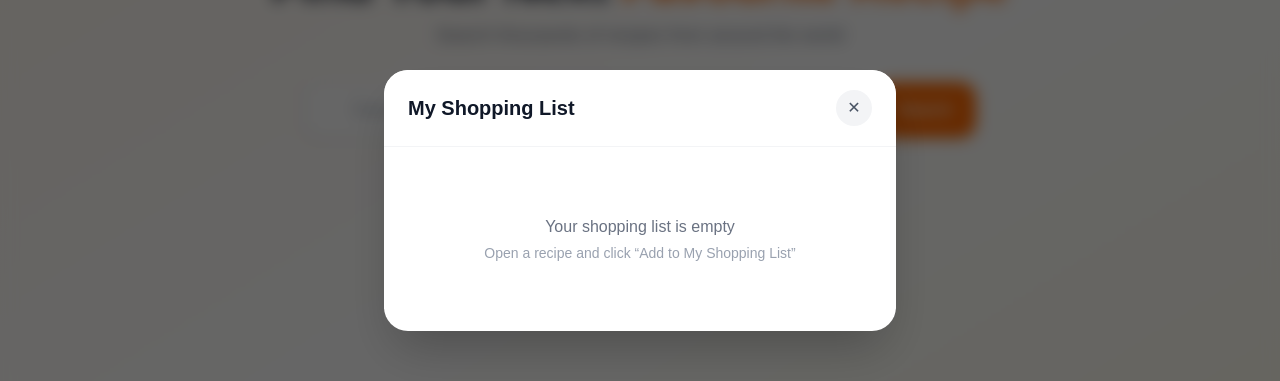
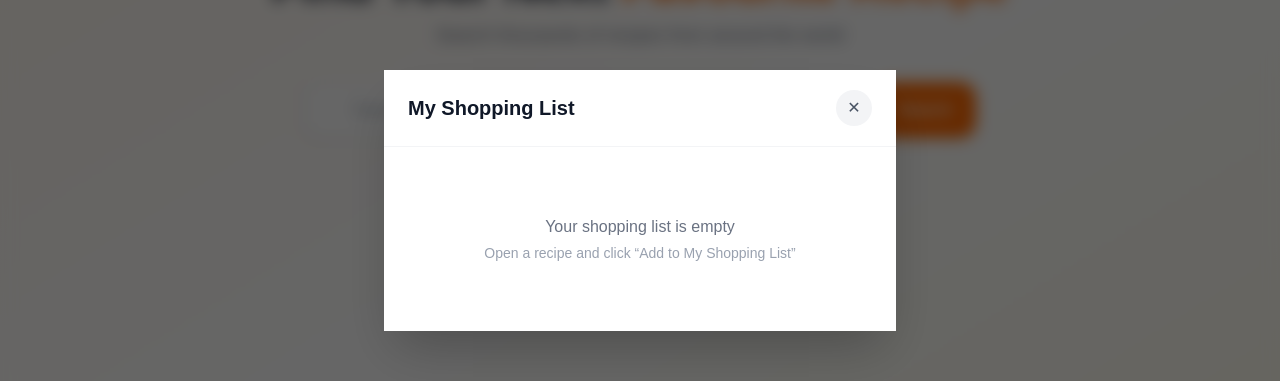
Before and after one commit to EricChiaus/shopping_list, a Next.js app: page / in a window 1280 px wide. Both pictures are taken after a click on the button "View My Shopping List". Shown: the part 200-581 px from the top of the page. Built offline with nearby package versions, Linux system fonts and the light colour scheme.

Commit message:
css polish

```diff
--- a/src/components/RecipeModal.tsx
+++ b/src/components/RecipeModal.tsx
@@ -75,7 +75,7 @@ export default function RecipeModal({ meal, onClose }: RecipeModalProps) {
       onClick={handleOverlayClick}
       className="fixed inset-0 z-50 bg-black/60 backdrop-blur-sm flex items-center justify-center p-4 sm:p-6"
     >
-      <div className="bg-white rounded-3xl shadow-2xl w-full max-w-3xl max-h-[90vh] overflow-y-auto relative">
+      <div className="bg-white shadow-2xl w-full max-w-3xl max-h-[90vh] overflow-y-auto relative">
         {/* Close button */}
         <button
           onClick={onClose}
@@ -86,7 +86,7 @@ export default function RecipeModal({ meal, onClose }: RecipeModalProps) {
         </button>
 
         {/* Hero image */}
-        <div className="relative w-full aspect-video rounded-t-3xl overflow-hidden bg-gray-100">
+        <div className="relative w-full aspect-video overflow-hidden bg-gray-100">
           <Image
             src={meal.strMealThumb}
             alt={meal.strMeal}
--- a/src/components/ShoppingListModal.tsx
+++ b/src/components/ShoppingListModal.tsx
@@ -28,9 +28,9 @@ export default function ShoppingListModal({
       onClick={handleOverlayClick}
       className="fixed inset-0 z-50 bg-black/60 backdrop-blur-sm flex items-center justify-center p-4 sm:p-6"
     >
-      <div className="bg-white rounded-3xl shadow-2xl w-full max-w-lg max-h-[90vh] overflow-y-auto relative">
+      <div className="bg-white shadow-2xl w-full max-w-lg max-h-[90vh] overflow-y-auto relative">
         {/* Header */}
-        <div className="sticky top-0 bg-white rounded-t-3xl border-b border-gray-100 px-6 py-5 flex items-center justify-between">
+        <div className="sticky top-0 bg-white border-b border-gray-100 px-6 py-5 flex items-center justify-between">
           <div>
             <h2 className="text-xl font-bold text-gray-900 flex items-center gap-2">
               My Shopping List
```
